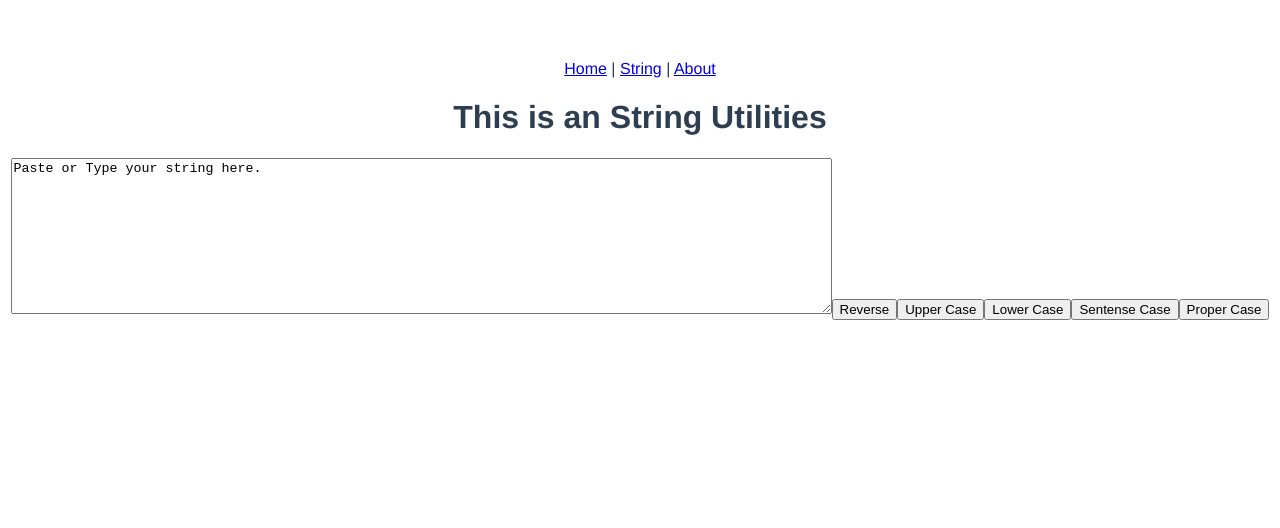
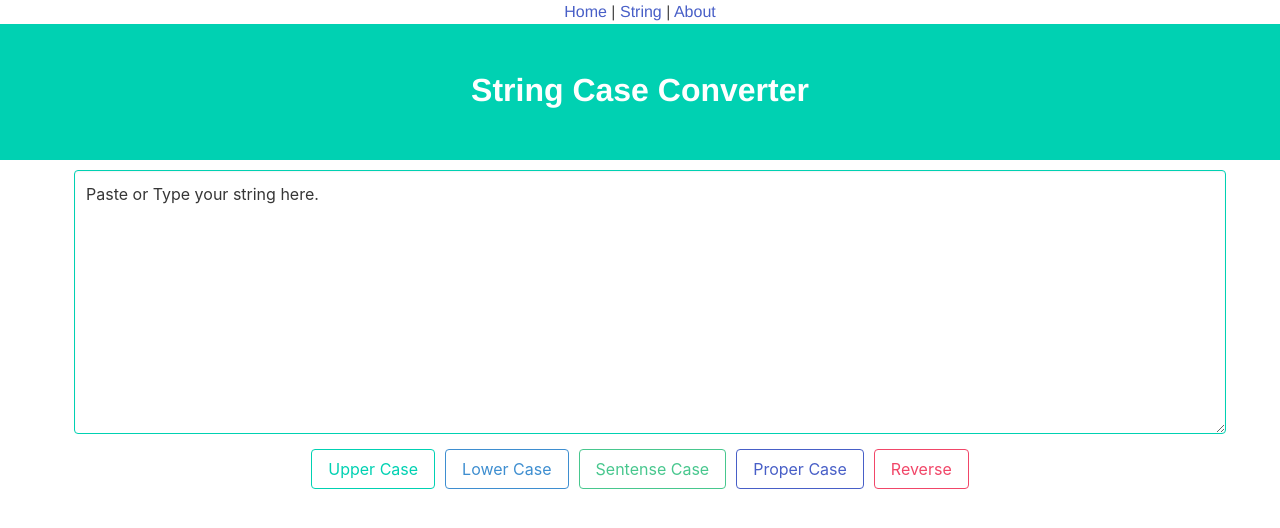
Before and after one commit to chuanjin/handy, a Vue app: page /string in a window 1280 px wide. Shown: the top 528 px of the page. Built offline with nearby package versions, Linux system fonts and the light colour scheme.

Commit message:
Add Bulma css

```diff
--- a/package.json
+++ b/package.json
@@ -8,6 +8,7 @@
     "lint": "vue-cli-service lint"
   },
   "dependencies": {
+    "bulma": "^0.7.4",
     "vue": "^2.6.6",
     "vue-router": "^3.0.1"
   },
--- a/src/App.vue
+++ b/src/App.vue
@@ -15,7 +15,5 @@
   -webkit-font-smoothing: antialiased;
   -moz-osx-font-smoothing: grayscale;
   text-align: center;
-  color: #2c3e50;
-  margin-top: 60px;
 }
 </style>
--- a/src/main.js
+++ b/src/main.js
@@ -1,6 +1,8 @@
 import Vue from 'vue'
 import App from './App.vue'
 import router from './router'
+
+import './../node_modules/bulma/css/bulma.css';
 
 Vue.config.productionTip = false
 
--- a/src/views/StringUtils.vue
+++ b/src/views/StringUtils.vue
@@ -1,21 +1,30 @@
 <template>
-    <div class="string_utils">
-        <h1>This is an String Utilities</h1>
 
-        <div>
+    <div>
+        <section class="hero is-primary">
+            <div class="hero-body">
+                <div class="container">
+                    <h1 class="title">
+                        String Case Converter
+                    </h1>
+                    <h2 class="subtitle">
+                    </h2>
+                </div>
+            </div>
+        </section>
 
-            <textarea rows="10" cols="100" v-model="input_strings">
+        <div class="container">
+            <textarea class="textarea is-primary" rows="10" v-model="input_strings">
             </textarea>
-            <button v-on:click="reverse">Reverse</button>
-            <button v-on:click="upprer_case">Upper Case</button>
-            <button v-on:click="lower_case">Lower Case</button>
-            <button v-on:click="sentense_case">Sentense Case</button>
-            <button v-on:click="proper_case">Proper Case</button>
+            <button class="button is-primary is-outlined" v-on:click="upprer_case">Upper Case</button>
+            <button class="button is-info is-outlined" v-on:click="lower_case">Lower Case</button>
+            <button class="button is-success is-outlined" v-on:click="sentense_case">Sentense Case</button>
+            <button class="button is-link is-outlined" v-on:click="proper_case">Proper Case</button>
+            <button class="button is-danger is-outlined" v-on:click="reverse">Reverse</button>
         </div>
 
+    </div>
 
-
-    </div>
 </template>
 
 <script>
@@ -58,3 +67,14 @@ export default {
 }
 
 </script>
+
+<style scoped>
+
+.button {
+    margin: 5px;
+}
+textarea {
+    margin: 10px;
+}
+
+</style>
```
Also changed, not shown: 1 other file (tests, documents, lock files or other folders).
